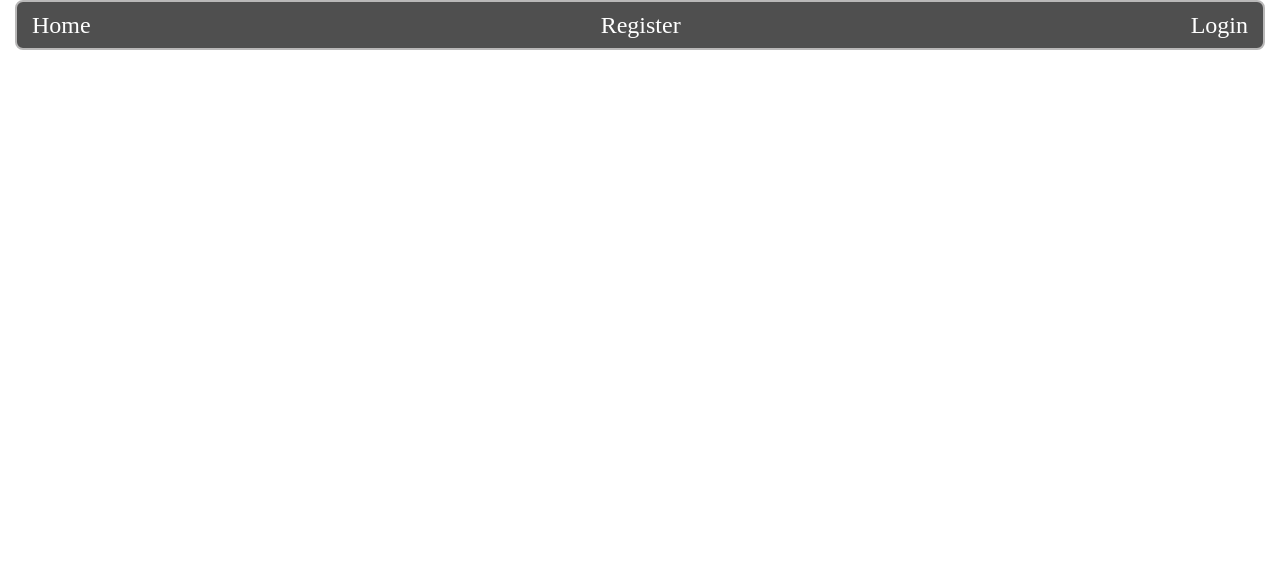
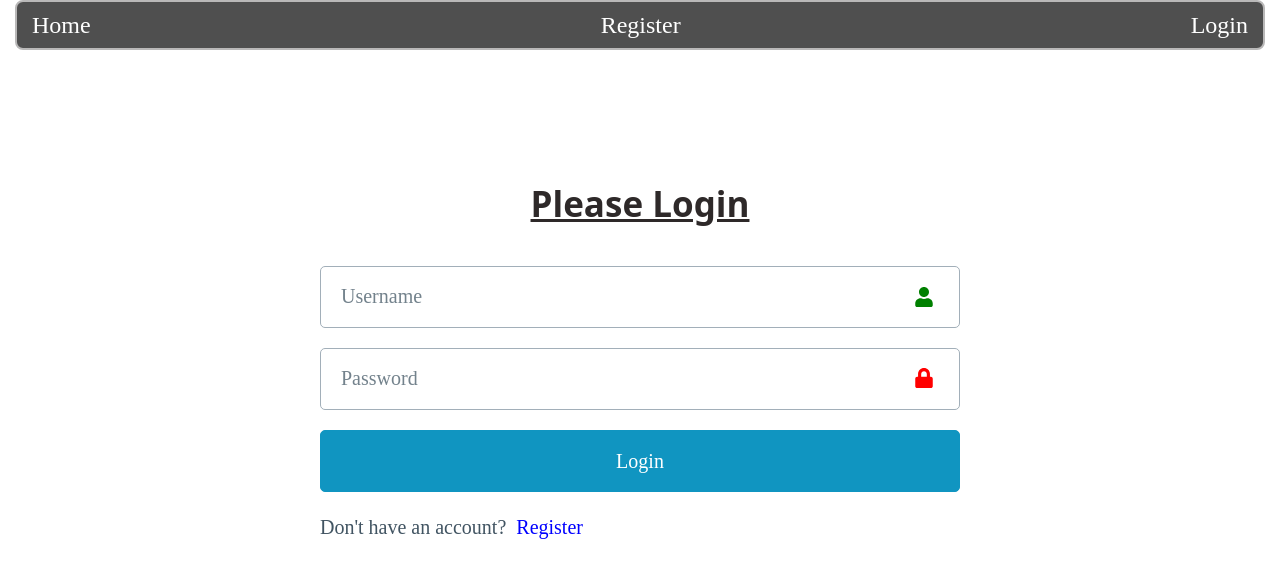
Before and after one commit to hoyrod1/St-Cloud_Rodney-Login-Registration-Capstone, a React (Vite) app: page /login in a window 1280 px wide. Shown: the top 578 px of the page. Built offline with nearby package versions, Linux system fonts and the light colour scheme; no server answers.

Commit message:
Completed the functionality to log in in the login.jsx file

```diff
--- a/src/App.jsx
+++ b/src/App.jsx
@@ -18,6 +18,9 @@ function App() {
   //--------------------------------------------------------------------------//
   // Set state for trainingPackage API endpoint
   const [trainingPackages, setTrainingPackages] = useState([]);
+  //==========================================================================//
+  // Set state for Members API endpoint
+  const [members, setMembers] = useState([]);
   //==========================================================================//
 
   //==========================================================================//
@@ -42,6 +45,17 @@ function App() {
         setTrainingPackages(trainingPackage);
       });
   }, []);
+  //--------------------------------------------------------------------------//
+  // useEffect for initial Mounting of the members API resource //
+  useEffect(() => {
+    const url =
+      "https://st-cloud-rodney-web-chat-app-2dbefe56daef.herokuapp.com/members";
+    fetch(url)
+      .then((data) => data.json())
+      .then((member) => {
+        setMembers(member);
+      });
+  }, []);
   //==========================================================================//
 
   return (
@@ -50,7 +64,7 @@ function App() {
         <Route path="/" element={<Index />} />
         <Route path="home" element={<Home />} />
         <Route path="register" element={<Register />} />
-        <Route path="login" element={<Login />} />
+        <Route path="login" element={<Login members={members} />} />
         <Route path="/trainers" element={<Trainers trainers={trainers} />} />
         <Route path="/trainer/:id" element={<Trainer />} />
         <Route
--- a/src/pages/login/login.jsx
+++ b/src/pages/login/login.jsx
@@ -1,12 +1,153 @@
+import { useReducer } from "react";
+import { FaUser, FaLock } from "react-icons/fa";
+import { Link } from "react-router-dom";
 import Nav from "../includes/nav.jsx";
+import "./styles/login.css";
 
-function Login() {
+const logInReducer = (state, action) => {
+  switch (action.type) {
+    case "inputField": {
+      return {
+        ...state,
+        [action.fieldName]: action.payload,
+      };
+    }
+    case "logIn": {
+      return {
+        ...state,
+        errorMessage: "",
+      };
+    }
+    case "success": {
+      return {
+        ...state,
+        loginSuccess: true,
+        loginPassword: "",
+      };
+    }
+    case "error": {
+      return {
+        ...state,
+        loginUser: "",
+        loginPassword: "",
+        loginSuccess: false,
+        errorMessage: "Incorrect credintials",
+      };
+    }
+    case "logOut": {
+      return {
+        ...state,
+        loginSuccess: false,
+      };
+    }
+    default:
+      return state;
+  }
+};
+
+const LoginForm = () => {
+  const [state, dispatch] = useReducer(logInReducer, {
+    loginUser: "",
+    loginPassword: "",
+    loginSuccess: false,
+    errorMessage: "",
+  });
+
+  //========================== FORM SUBMISSION ==========================//
+  // login form
+  const handleLoginSubmission = (e) => {
+    e.preventDefault();
+
+    dispatch({ type: "login" });
+
+    try {
+      if (state.loginUser === "hoyrod1" && state.loginPassword === "april12") {
+        dispatch({ type: "success" });
+
+        state.loginUser = "";
+        state.loginPassword = "";
+      } else {
+        throw Error;
+      }
+    } catch (error) {
+      console.error("Login unsuccessful", state.loginSuccess);
+      dispatch({ type: "error" });
+    }
+  };
+  //=====================================================================//
+  //=====================================================================//
   return (
     <div>
       <Nav />
-      <h2>Login Page</h2>
+      {state.loginSuccess ? (
+        <>
+          <div className="logged-container">
+            <div>
+              <h2>{state.loginUser} you are logged in</h2>
+            </div>
+            <br />
+            <button type="submit" onClick={() => dispatch({ type: "logOut" })}>
+              Log Out
+            </button>
+          </div>
+        </>
+      ) : (
+        <div className="form-box login">
+          <form action="" onSubmit={handleLoginSubmission}>
+            <h2> Please Login</h2>
+            <div className="input-box">
+              <input
+                type="text"
+                name="username"
+                value={state.loginUser}
+                onChange={(e) =>
+                  dispatch({
+                    type: "inputField",
+                    payload: e.target.value,
+                    // The dispatchers property "fieldName" value has to match
+                    // the property name used in the "usReducer" functions
+                    fieldName: "loginUser",
+                  })
+                }
+                placeholder="Username"
+                required
+              />
+              <FaUser className="login-pic" />
+            </div>
+            <div className="input-box">
+              <input
+                type="password"
+                name="password"
+                value={state.loginPassword}
+                onChange={(e) =>
+                  dispatch({
+                    type: "inputField",
+                    payload: e.target.value,
+                    // The dispatchers property "fieldName" value has to match
+                    // the property name used in the "usReducer" functions
+                    fieldName: "loginPassword",
+                  })
+                }
+                placeholder="Password"
+                required
+              />
+              <FaLock className="login-lock-icon" />
+            </div>
+            <button type="submit">Login</button>
+            <div className="register-link">
+              Don't have an account?
+              <Link className="register-a-link" to="/register">
+                Register
+              </Link>
+            </div>
+            <div className={{ color: "red" }}>
+              <p>{state.errorMessage}</p>
+            </div>
+          </form>
+        </div>
+      )}
     </div>
   );
-}
+};
 
-export default Login;
+export default LoginForm;
--- /dev/null
+++ b/src/pages/login/styles/login.css
@@ -0,0 +1,46 @@
+.register-a-link {
+  margin: 0 0 0 10px;
+  display: inline-block;
+  color: blue;
+}
+
+.login h2 {
+  color: rgb(46, 41, 41);
+  text-align: center;
+  text-decoration: underline;
+  margin: 35px 0;
+}
+
+.logged-container {
+  width: 50vw;
+  margin: 10% auto;
+}
+
+.logged-container h2 {
+  color: rgb(46, 41, 41);
+  text-align: center;
+  text-decoration: underline;
+  margin: 35px 0;
+}
+
+/*---------- ICON COLOR FILL ----------*/
+.login-pic {
+  color: green;
+}
+.login-lock-icon {
+  color: red;
+}
+/*-------------------------------------*/
+
+/*---- REGISTRATION ICON POSITIONS ----*/
+.login-pic {
+  position: absolute;
+  right: 4%;
+  top: 26%;
+}
+
+.login-lock-icon {
+  position: absolute;
+  right: 4%;
+  top: 25%;
+}
--- a/src/pages/register/register.jsx
+++ b/src/pages/register/register.jsx
@@ -15,15 +15,13 @@ function Register() {
   //====================================================================//
   // STATE FOR PASSWORD INPUT
   const [registerPassword, setRegisterPassword] = useState("");
-  //================ CONFIRM-PASSWORD STATE =================//
+  //===================== CONFIRM-PASSWORD STATE =======================//
   // STATE FOR CONFIRM-PASSWORD INPUT
   const [matchRegisterPassword, setMatchRegisterPassword] = useState("");
-  //====================================================================//
-  //======================= ERR0R-SUCCESS STATE ========================//
+  //================ REGISTRATION-ERR0R-SUCCESS STATE ==================//
   const [registrationError, setRegistrationError] = useState("");
   const [registrationSuccess, setRegistrationSuccess] = useState("");
   //====================================================================//
-  //--------------------------------------------------------------------//
   // Registration Form
   const handleRegistrationSubmission = (e) => {
     e.preventDefault();
--- a/src/pages/register/styles/register.css
+++ b/src/pages/register/styles/register.css
@@ -1,3 +1,10 @@
+.register h2 {
+  color: rgb(46, 41, 41);
+  text-align: center;
+  text-decoration: underline;
+  margin: 35px 0;
+}
+
 .form-box {
   width: 50vw;
   margin: 10% auto;
@@ -7,8 +14,7 @@
   position: relative;
 }
 /*---------- ICON COLOR FILL ----------*/
-.reg-user-icon,
-.login-pic {
+.reg-user-icon {
   color: green;
 }
 .password-lock-icon,
```
Also changed, not shown: src/pages/members/member.jsx (added), src/pages/members/members.jsx (added), src/pages/members/styles/members.css (added).
